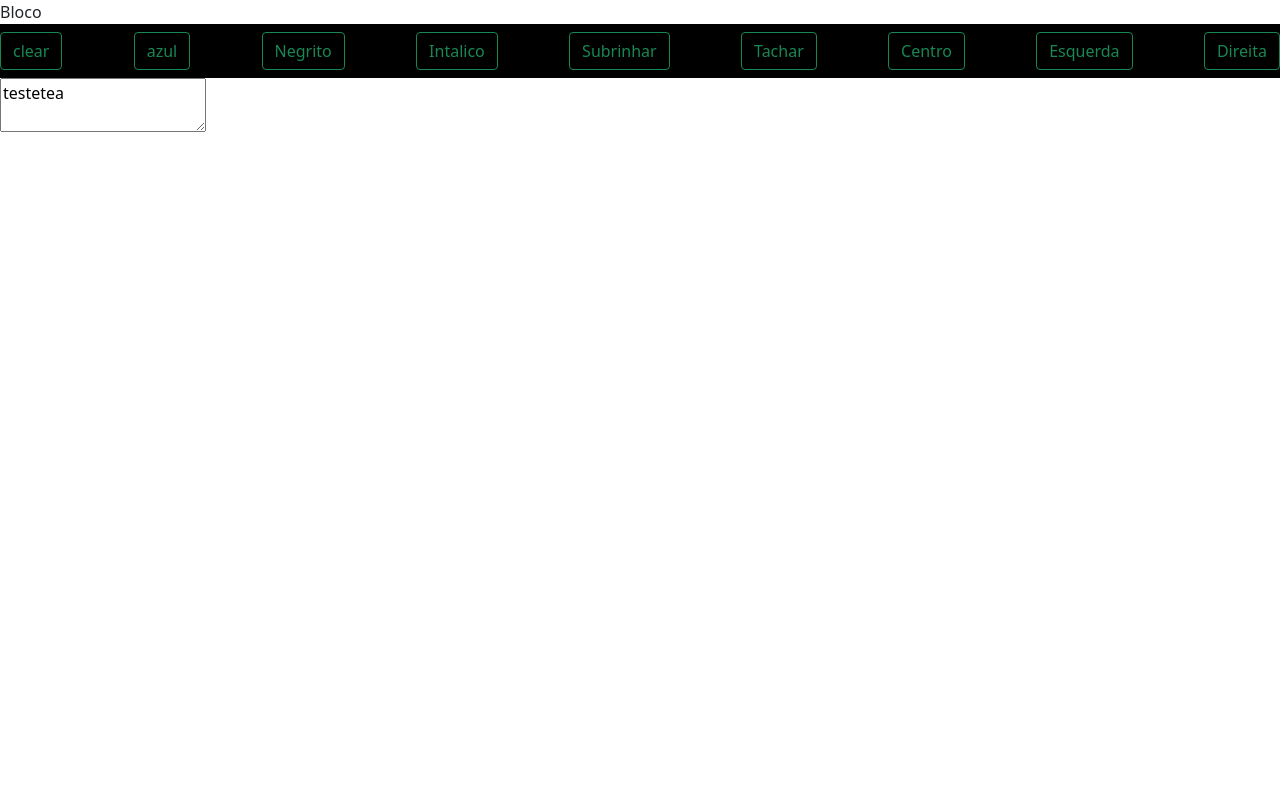
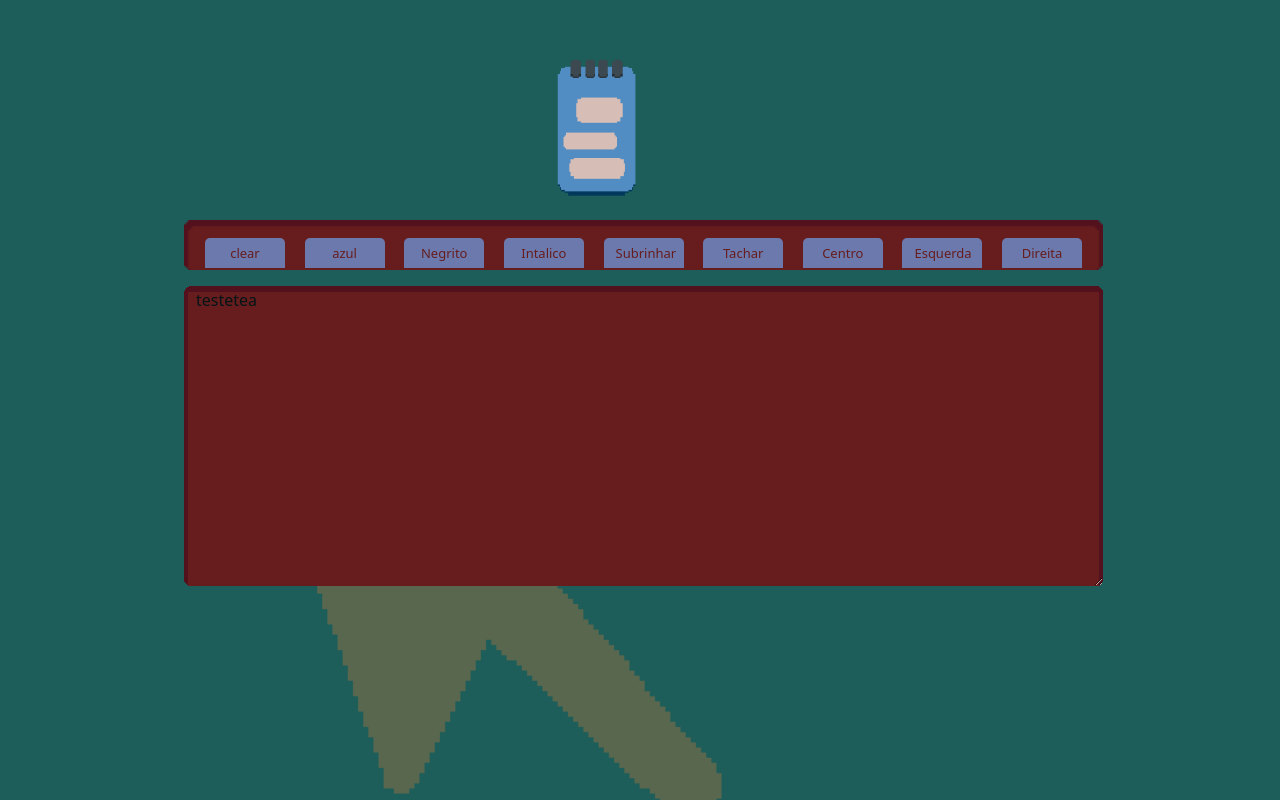
Before and after one commit to Juggerino/Rich-Text_Node, a plain HTML site: page index.html in a window 1280 px wide. Drawn offline with nearby package versions, Linux system fonts and the light colour scheme.

Commit message:
Concluzçao do projeto
Foi finalizado o designer do projeto

```diff
--- /dev/null
+++ b/estilo.css
@@ -0,0 +1,85 @@
+
+.principal{
+    background-color: #1d5e5a;
+    background-image: url("img/Flecha.png");
+    background-size: 40%;
+    background-position: 30% 300%;
+    Background-repeat:no-repeat;
+}
+
+#logo {
+
+    position: relative;
+    width: 140px;
+    height: 140px;
+    left: 40%;
+    margin-top: 5%;
+}
+
+#nav{
+    width: 919px;
+    height: 50px;
+    margin-left: 10%;
+    margin-right: 10%;
+    margin-top: 2%;
+    padding-bottom: 0px;
+    border-radius: 5px;
+    background-image: url("img/Navbar.png");
+    background-size: 919px;
+
+}
+
+
+.btn.btn-primary{
+    width: 80px;
+    height: 30px;
+    margin-left: 1%;
+    margin-right: 1%;
+    margin-top: 8px;
+    background-color: #6B79AD;
+    color: #671D1D;
+    text-align: center;
+    border-radius: 5px 5px 0px 0px;
+    box-shadow: none;
+    border: none;
+    outline: none;
+    text-align: center;
+    font-size: 13px;
+    transition:.3s;
+}
+
+.btn.btn-primary:hover{
+    height: 42px;
+    background-color: #6B79AD;
+    color: #671D1D;
+    margin-top: -5px;
+    box-shadow: none;
+    border: none;
+    outline: none;
+}
+
+.btn.btn-primary:focus{
+    height: 42px;
+    background-color: #6B79AD;
+    color: #671D1D;
+    margin-top: -5px;
+    box-shadow: none;
+    border: none;
+    outline: none;
+}
+
+#text{
+    width: 919px;
+    height: 300px;
+    margin-left: 10%;
+    margin-right: 10%;
+    color:#031417;
+    border: 0px;
+    border-radius: 5px;
+    background-image: url("img/Texto.png");
+    background-color: #1d5e5a;
+    background-size: 100%;
+    overflow: hidden;
+
+
+}
--- a/index.html
+++ b/index.html
@@ -1,23 +1,24 @@
 <!DOCTYPE html>
 <html lang="pt-br">
     <head>
-        <titele>Bloco</titele>
+        <title>Bloco</title>
 
+        <link rel="stylesheet" href="estilo.css">
         <link href="https://cdn.jsdelivr.net/npm/bootstrap@5.1.3/dist/css/bootstrap.min.css" rel="stylesheet" integrity="sha384-1BmE4kWBq78iYhFldvKuhfTAU6auU8tT94WrHftjDbrCEXSU1oBoqyl2QvZ6jIW3" crossorigin="anonymous">
         <meta charset="utf-8">
         <script src="teste.js" defer></script>
     </head>
-    <body>
-        <div id = "div1">
-           <navbar class="navbar navbar-black bg-black" id = "nav">
-
-           </navbar>
-        </div>
-        <div>
-            <textarea id = "text">
-
-            </textarea>
-
+    <body class="principal">
+        <div class="container">
+            <div class="row">
+                <img src="img/Bloco-export.png"  id = "logo" >
+            </div>
+            <div id = "div1" class="row mb-3">
+                <navbar class="navbar" id = "nav"></navbar>
+            </div>
+            <div class="row mb-3">
+                <textarea id = "text" class="col-md-3 mb-3"></textarea>
+            </div>
         </div>
     </body>
 </html>
--- a/teste.js
+++ b/teste.js
@@ -8,75 +8,75 @@ let navbar = document.getElementById("nav");
 
 //botao troca a cor para azul
 let btnAzul = document.createElement("button");
-btnAzul.className = "btn btn-outline-success my-1 my-sm-0";
+btnAzul.className = "btn btn-primary";
 btnAzul.innerHTML = "azul";
-btnAzul.setAttribute("id", "btnAzul");
+btnAzul.setAttribute("id", "btn");
 btnAzul.addEventListener("click", azul);
 
 //botao limpa as alteracoes
 let btnClear = document.createElement("button");
-btnClear.className = "btn btn-outline-success my-1 my-sm-0";
+btnClear.className = "btn btn-primary";
 btnClear.innerHTML = "clear";
-btnClear.setAttribute("id", "btnClear");
+btnClear.setAttribute("id", "btn");
 btnClear.addEventListener("click", clear)
 
 //Botao deixa em negrito a letras
 
 let btnNgt = document.createElement("button");
-btnNgt.className = "btn btn-outline-success my-1 my-sm-0";
+btnNgt.className = "btn btn-primary";
 btnNgt.innerHTML = "Negrito";
-btnNgt.setAttribute("id", "btnNgt");
+btnNgt.setAttribute("id", "btn");
 btnNgt.addEventListener("click", negrito);
 
 //botao italico
 
 let btnItc = document.createElement("button");
-btnItc.className = "btn btn-outline-success my-1 my-sm-0";
+btnItc.className = "btn btn-primary";
 btnItc.innerHTML = "Intalico";
-btnItc.setAttribute("id", "btnItc");
+btnItc.setAttribute("id", "btn");
 btnItc.addEventListener("click", italico);
 
 //Subrinha o texto
 
 let btnSub = document.createElement("button");
-btnSub.className = "btn btn-outline-success my-1 my-sm-0";
+btnSub.className = "btn btn-primary";
 btnSub.innerHTML = "Subrinhar";
-btnSub.setAttribute("id", "btnSub");
+btnSub.setAttribute("id", "btn");
 btnSub.addEventListener("click", Subrinha);
 
 
 //tacha o texto
 
 let btnTac = document.createElement("button");
-btnTac.className = "btn btn-outline-success my-1 my-sm-0";
+btnTac.className = "btn btn-primary";
 btnTac.innerHTML = "Tachar";
-btnTac.setAttribute("id", "btnSub");
+btnTac.setAttribute("id", "btn");
 btnTac.addEventListener("click", tachar);
 
 //Alinha o texto para o centro
 
 let btnAlct = document.createElement("button");
-btnAlct.className = "btn btn-outline-success my-1 my-sm-0";
+btnAlct.className = "btn btn-primary";
 btnAlct.innerHTML = "Centro";
-btnAlct.setAttribute("id", "btnAlct");
+btnAlct.setAttribute("id", "btn");
 btnAlct.addEventListener("click", AlgCentro);
 
 
 //Alinha o texto para a esquerda
 
 let btnEsq = document.createElement("button");
-btnEsq.className = "btn btn-outline-success my-1 my-sm-0";
+btnEsq.className = "btn btn-primary";
 btnEsq.innerHTML = "Esquerda";
-btnEsq.setAttribute("id", "btnEsq");
+btnEsq.setAttribute("id", "btn");
 btnEsq.addEventListener("click", AlgEsquerda);
 
 
 //Alinha o texto para a direita
 
 let btnDir = document.createElement("button");
-btnDir.className = "btn btn-outline-success my-1 my-sm-0";
+btnDir.className = "btn btn-primary";
 btnDir.innerHTML = "Direita";
-btnDir.setAttribute("id", "btnDir");
+btnDir.setAttribute("id", "btn");
 btnDir.addEventListener("click", AlgDireita);
 
 
```
Also changed, not shown: img/Bloco-export.png (added), img/Bloco.png (added), img/Flecha.png (added), img/Navbar.png (added), img/Texto.png (added).
